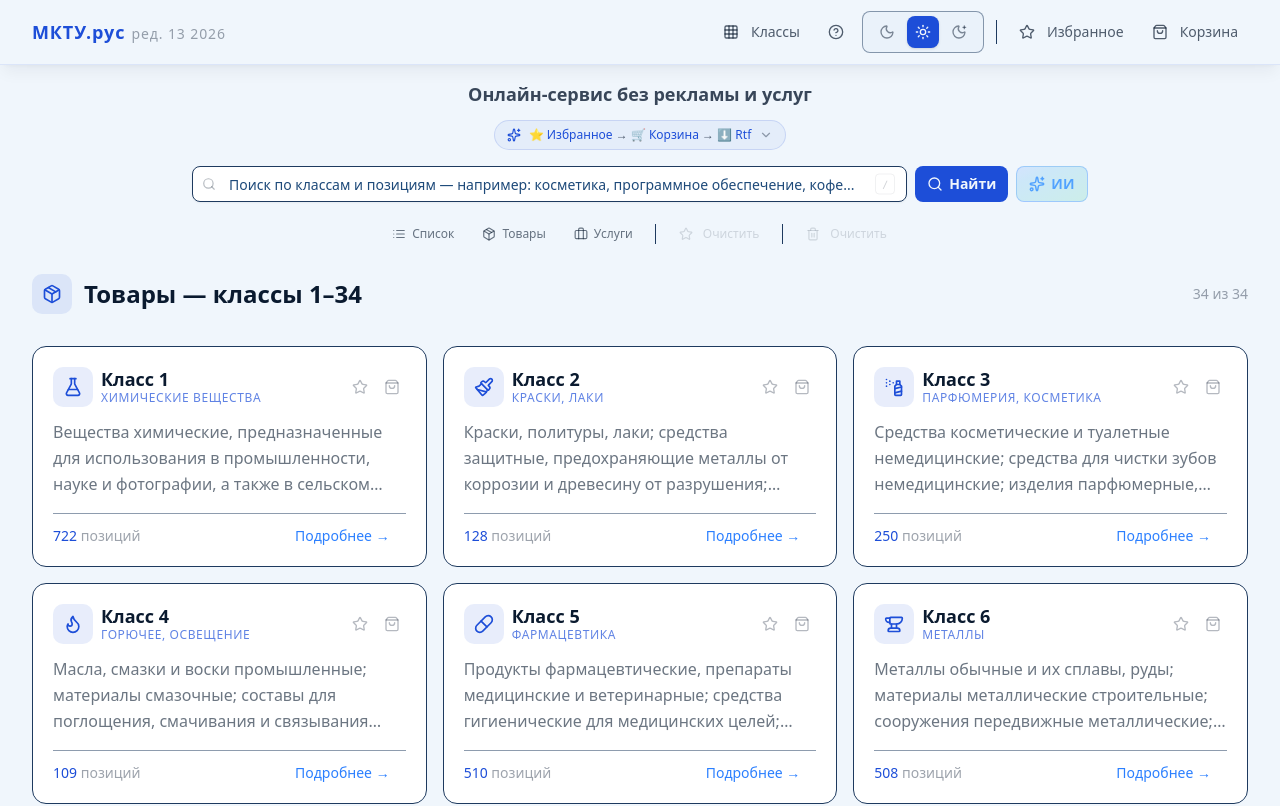
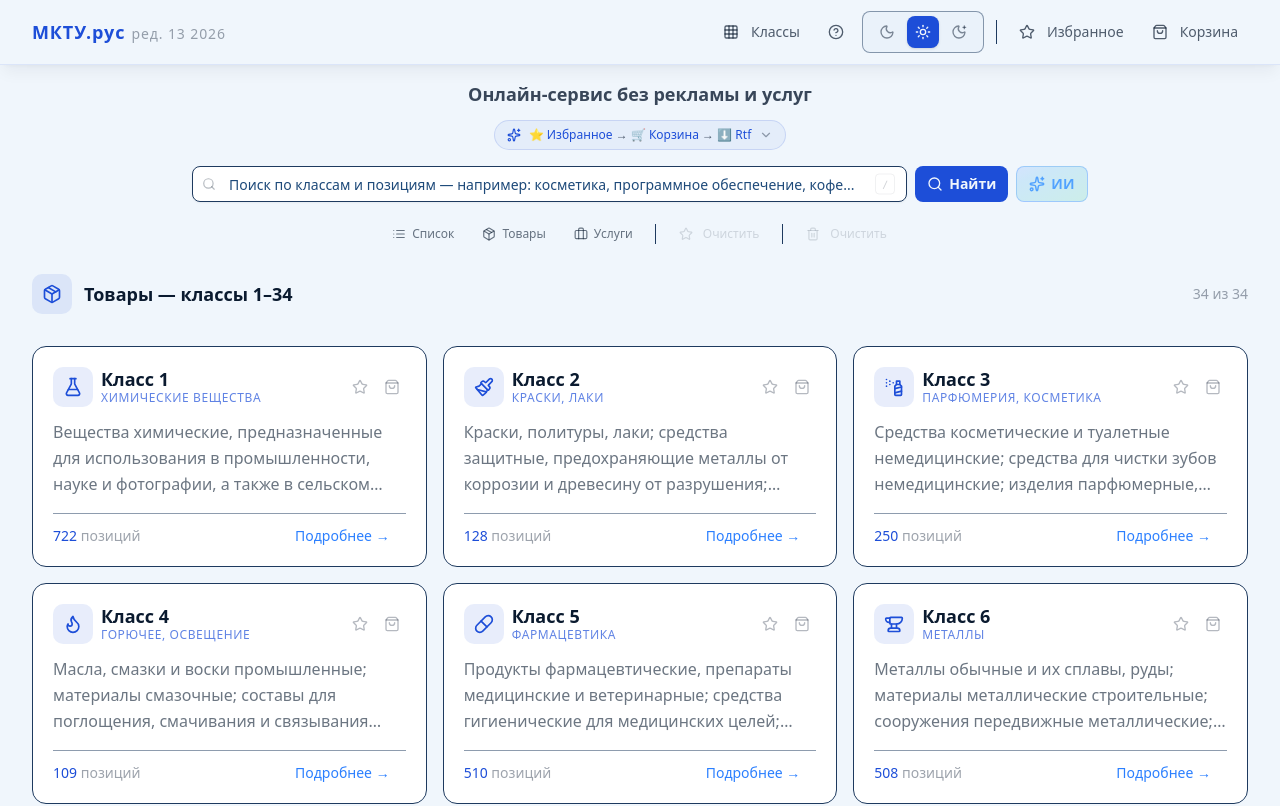
Before and after one commit to gabbardtools-a11y/mktu, a Next.js app: page / in a window 1280 px wide. Shown: the top 806 px of the page. Built offline with nearby package versions, Linux system fonts and the light colour scheme.

Commit message:
UI: section headings h4 → h5 (smaller)
text-xl sm:text-2xl → text-base sm:text-lg

```diff
--- a/src/app/page.tsx
+++ b/src/app/page.tsx
@@ -250,9 +250,9 @@
             <div className="flex items-center justify-center w-10 h-10 rounded-lg bg-gold/10">
               <Package className="size-5 text-gold" />
             </div>
-            <h4 className="text-xl sm:text-2xl font-bold text-foreground">
+            <h5 className="text-base sm:text-lg font-bold text-foreground">
               Товары — классы 1–34
-            </h4>
+            </h5>
             <span className="text-sm text-foreground/40 ml-auto">
               {filteredGoods.length} из 34
             </span>
@@ -280,9 +280,9 @@
             <div className="flex items-center justify-center w-10 h-10 rounded-lg bg-blue-500/10">
               <Briefcase className="size-5 text-blue-400" />
             </div>
-            <h4 className="text-xl sm:text-2xl font-bold text-foreground">
+            <h5 className="text-base sm:text-lg font-bold text-foreground">
               Услуги — классы 35–45
-            </h4>
+            </h5>
             <span className="text-sm text-foreground/40 ml-auto">
               {filteredServices.length} из 11
             </span>
```
